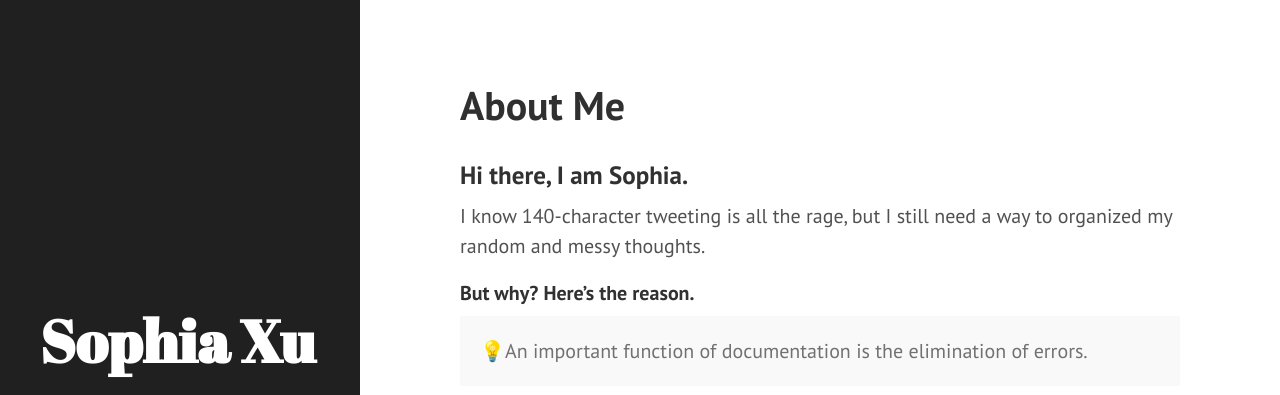
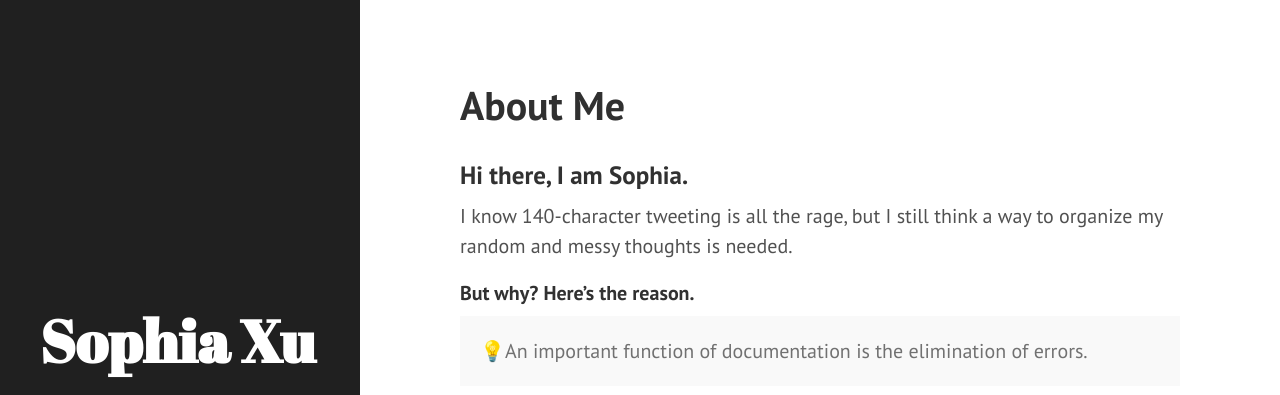
Before and after one commit to philosofia/philosofia.github.io, a Jekyll site: the page built from about.md, in a window 1280 px wide. Shown: the top 395 px of the page. Built offline with Jekyll 4.4.1, drawn with Linux system fonts in a browser that asks for light colours.

Commit message:
Update about.md

```diff
--- a/about.md
+++ b/about.md
@@ -4,7 +4,7 @@ title: About Me
 ---
 
 ### Hi there, I am Sophia.
-I know 140-character tweeting is all the rage, but I still need a way to organized my random and messy thoughts.
+I know 140-character tweeting is all the rage, but I still think a way to organize my random and messy thoughts is needed.
 
 ##### But why? Here's the reason.
 
```
